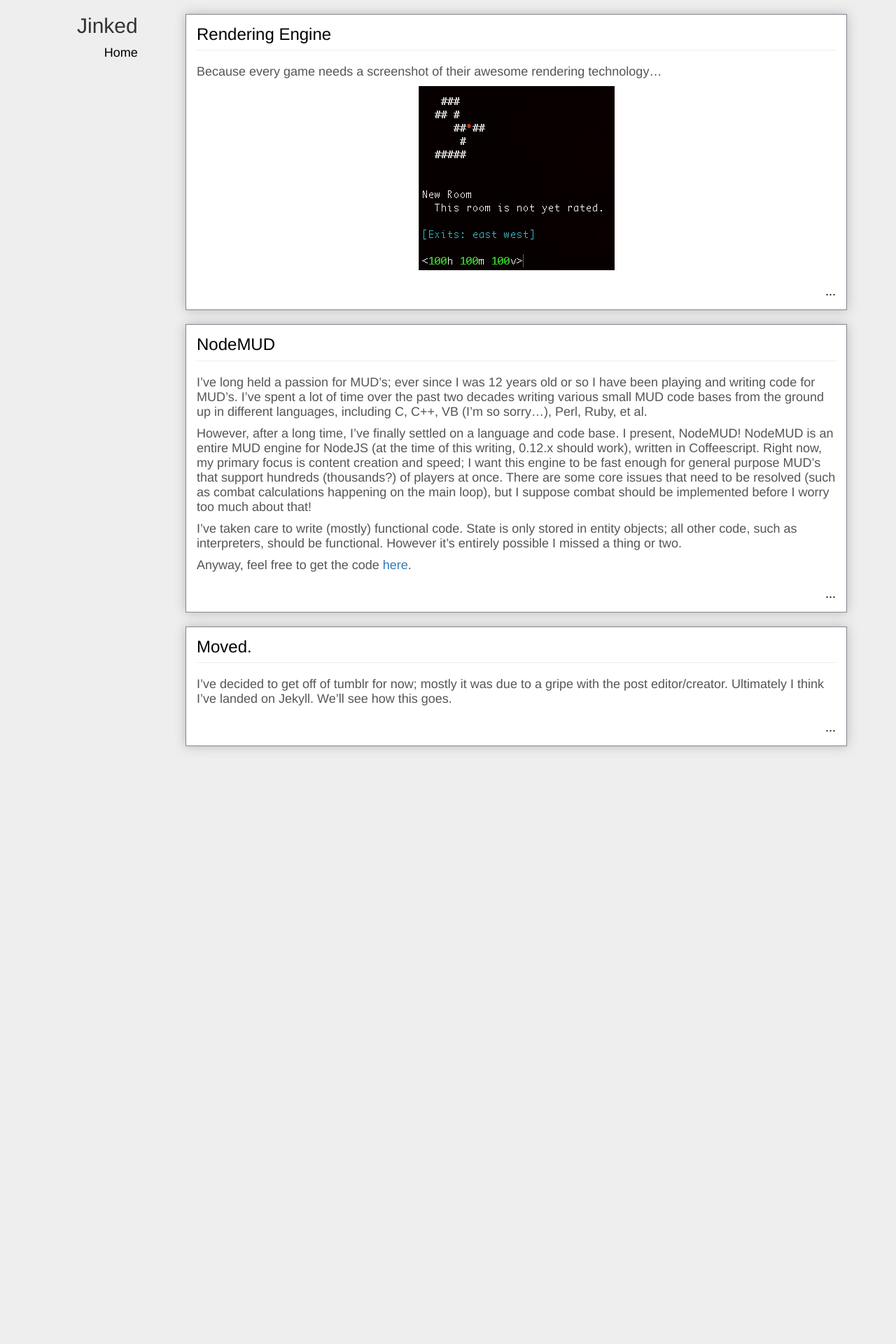
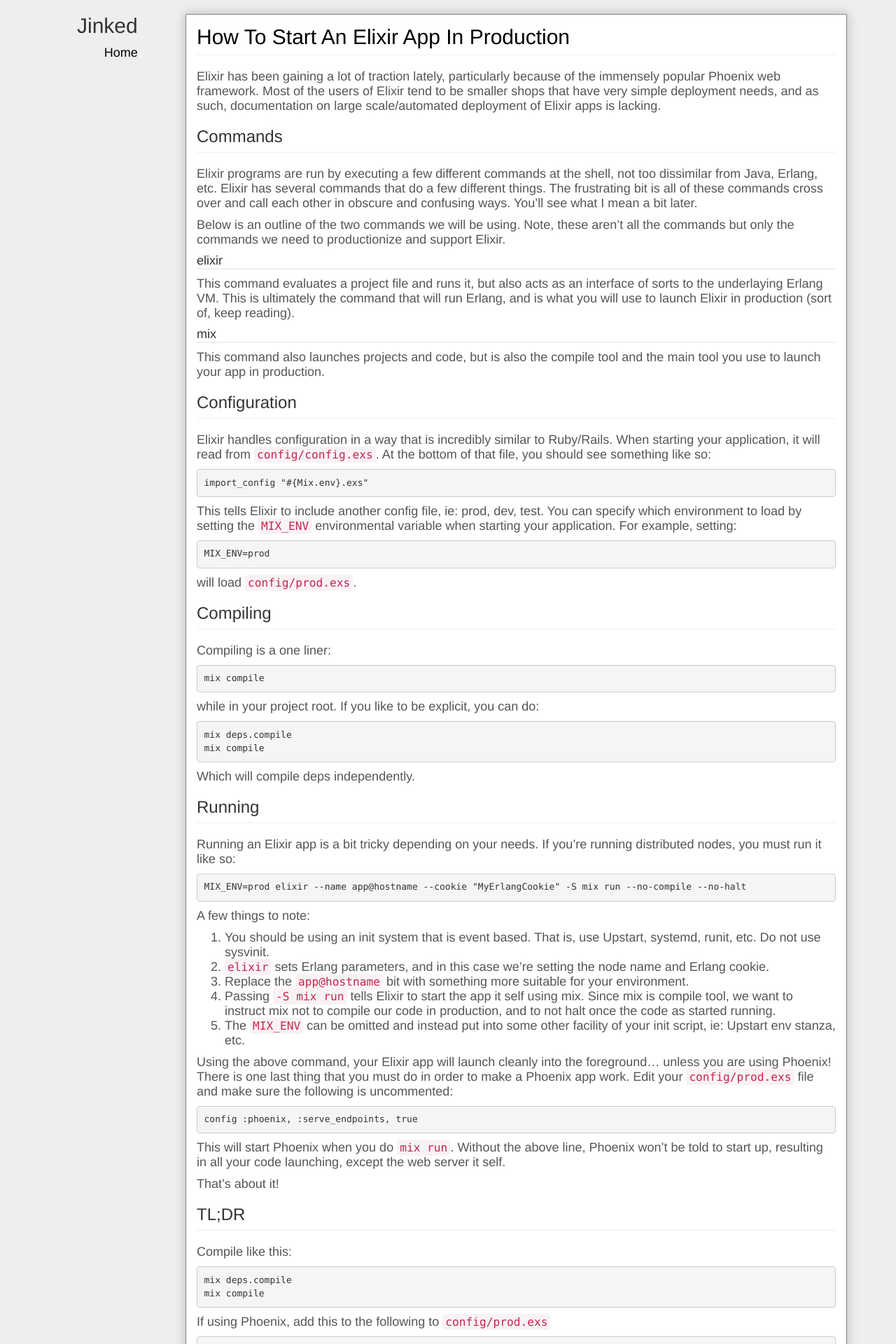
Before and after one commit to Cidan/cidan.github.io, a Jekyll site: the page built from index.html, in a window 1280 px wide. Shown: the top 1920 px of the page at 70% size. Built offline with Jekyll 4.4.1, drawn with Linux system fonts in a browser that asks for light colours; nearby versions of some CDN libraries; the list of posts is cut into pages by our own code; comment, search, counter and statistics services are not loaded; before the commit the page ends 1086 px from its top, so only the background shows below that; some of the changed text lies outside the part shown.

Commit message:
Updates to config
Some styling fixes for headers.

New Post!

```diff
--- a/_config.yml
+++ b/_config.yml
@@ -11,3 +11,6 @@
 # Build settings
 markdown: kramdown
 paginate: 5
+
+# Serve settings
+host: 0.0.0.0
--- a/_includes/content.html
+++ b/_includes/content.html
@@ -2,7 +2,7 @@
 {% for post in paginator.posts %}
 	<div class="panel panel-default full-width autopagerize_page_element">
 		<div class="panel-body">
-			<h3 style='margin-top: 0px'><a class="title_link" href="{{ post.url }}">{{ post.title }}</a></h3>
+			<h2 style='margin-top: 0px'><a class="title_link" href="{{ post.url }}">{{ post.title }}</a></h2>
 			<p class='text-body'>{{ post.content }}</p>
 			<a class="comment_link" href="{{ post.url }}#disqus_thread">...</a>
 		</div>
--- a/_includes/sidebar.html
+++ b/_includes/sidebar.html
@@ -1,6 +1,6 @@
 <div class="col-md-2">
 	<ol id="left-bar" class="bs-sidebar affix">
-		<h2>Jinked</h2>
+		<h2 class="title">Jinked</h2>
 		<li><a href="/">Home</a></li>
   </ol>
 </div>
--- a/_layouts/post.html
+++ b/_layouts/post.html
@@ -10,7 +10,7 @@
         <div id="right-bar" class="right-side col-md-10">
         	<div class="panel panel-default full-width autopagerize_page_element">
 						<div class="panel-body">
-							<h3 style='margin-top: 0px'>{{ page.title }}</h3>
+							<h2 style='margin-top: 0px'>{{ page.title }}</h2>
 							<p class='text-body'>{{ content }}</p>
 						</div>
 					</div>
--- /dev/null
+++ b/_posts/2015-09-12-How-To-Start-An-Elixir-App-In-Production.md
@@ -0,0 +1,78 @@
+---
+layout: post
+title:  "How To Start An Elixir App In Production"
+date:   2015-09-12 12:56:29
+categories: devops
+---
+Elixir has been gaining a lot of traction lately, particularly because of the immensely popular Phoenix web framework. Most of the users of Elixir tend to be smaller shops that have very simple deployment needs, and as such, documentation on large scale/automated deployment of Elixir apps is lacking.
+
+### Commands
+Elixir programs are run by executing a few different commands at the shell, not too dissimilar from Java, Erlang, etc. Elixir has several commands that do a few different things. The frustrating bit is all of these commands cross over and call each other in obscure and confusing ways. You'll see what I mean a bit later.
+
+Below is an outline of the two commands we will be using. Note, these aren't all the commands but only the commands we need to productionize and support Elixir.
+
+#### elixir
+This command evaluates a project file and runs it, but also acts as an interface of sorts to the underlaying Erlang VM. This is ultimately the command that will run Erlang, and is what you will use to launch Elixir in production (sort of, keep reading).
+
+#### mix
+This command also launches projects and code, but is also the compile tool and the main tool you use to launch your app in production.
+
+### Configuration
+Elixir handles configuration in a way that is incredibly similar to Ruby/Rails. When starting your application, it will read from `config/config.exs`. At the bottom of that file, you should see something like so:
+
+	import_config "#{Mix.env}.exs"
+
+This tells Elixir to include another config file, ie: prod, dev, test. You can specify which environment to load by setting the `MIX_ENV` environmental variable when starting your application. For example, setting:
+
+	MIX_ENV=prod
+
+will load `config/prod.exs`.
+
+### Compiling
+Compiling is a one liner:
+
+	mix compile
+
+while in your project root. If you like to be explicit, you can do:
+
+	mix deps.compile
+	mix compile
+
+Which will compile deps independently.
+
+### Running
+Running an Elixir app is a bit tricky depending on your needs. If you're running distributed nodes, you must run it like so:
+
+	MIX_ENV=prod elixir --name app@hostname --cookie "MyErlangCookie" -S mix run --no-compile --no-halt
+
+A few things to note:
+
+1. You should be using an init system that is event based. That is, use Upstart, systemd, runit, etc. Do not use sysvinit.
+2. `elixir` sets Erlang parameters, and in this case we're setting the node name and Erlang cookie.
+3. Replace the `app@hostname` bit with something more suitable for your environment.
+4. Passing `-S mix run` tells Elixir to start the app it self using mix. Since mix is compile tool, we want to instruct mix not to compile our code in production, and to not halt once the code as started running.
+5. The `MIX_ENV` can be omitted and instead put into some other facility of your init script, ie: Upstart env stanza, etc.
+
+Using the above command, your Elixir app will launch cleanly into the foreground... unless you are using Phoenix! There is one last thing that you must do in order to make a Phoenix app work. Edit your `config/prod.exs` file and make sure the following is uncommented:
+
+	config :phoenix, :serve_endpoints, true
+
+This will start Phoenix when you do `mix run`. Without the above line, Phoenix won't be told to start up, resulting in all your code launching, except the web server it self.
+
+That's about it!
+
+### TL;DR
+Compile like this:
+
+	mix deps.compile
+	mix compile
+
+If using Phoenix, add this to the following to `config/prod.exs`
+
+	config :phoenix, :serve_endpoints, true
+
+then start your app using Upstart, systemd, runit, and let it handle the **foreground** process like so
+
+	MIX_ENV=prod elixir --name app@hostname --cookie "MyErlangCookie" -S mix run --no-compile --no-halt
+
+Enjoy!
--- a/css/style.css
+++ b/css/style.css
@@ -1,6 +1,16 @@
 body {
   background: #eee;
   font-family: 'Helvetica Neue', Helvetica, Arial, sans-serif;
+}
+
+h2 {
+	border-bottom: 1px solid #eee;
+	color: rgb(51, 51, 51);
+	padding-bottom: 9px;
+	margin-bottom: 20px;
+	/*font-size: 36px;*/
+	font-weight: 500;
+	font-family: 'Helvetica Neue', Helvetica, Arial, sans-serif;
 }
 
 h3 {
@@ -13,6 +23,10 @@
 	font-family: 'Helvetica Neue', Helvetica, Arial, sans-serif;
 }
 
+h4 {
+	border-bottom: 2px solid #efefef;
+	color: rgb(51, 51, 51);
+}
 .fixed-menu {
 }
 
@@ -74,3 +88,8 @@
     text-decoration: bold;
     float: right;
 }
+.title {
+	border-bottom: 0px;
+	margin-bottom: 10px;
+	padding-bottom: 0px;
+}
```
